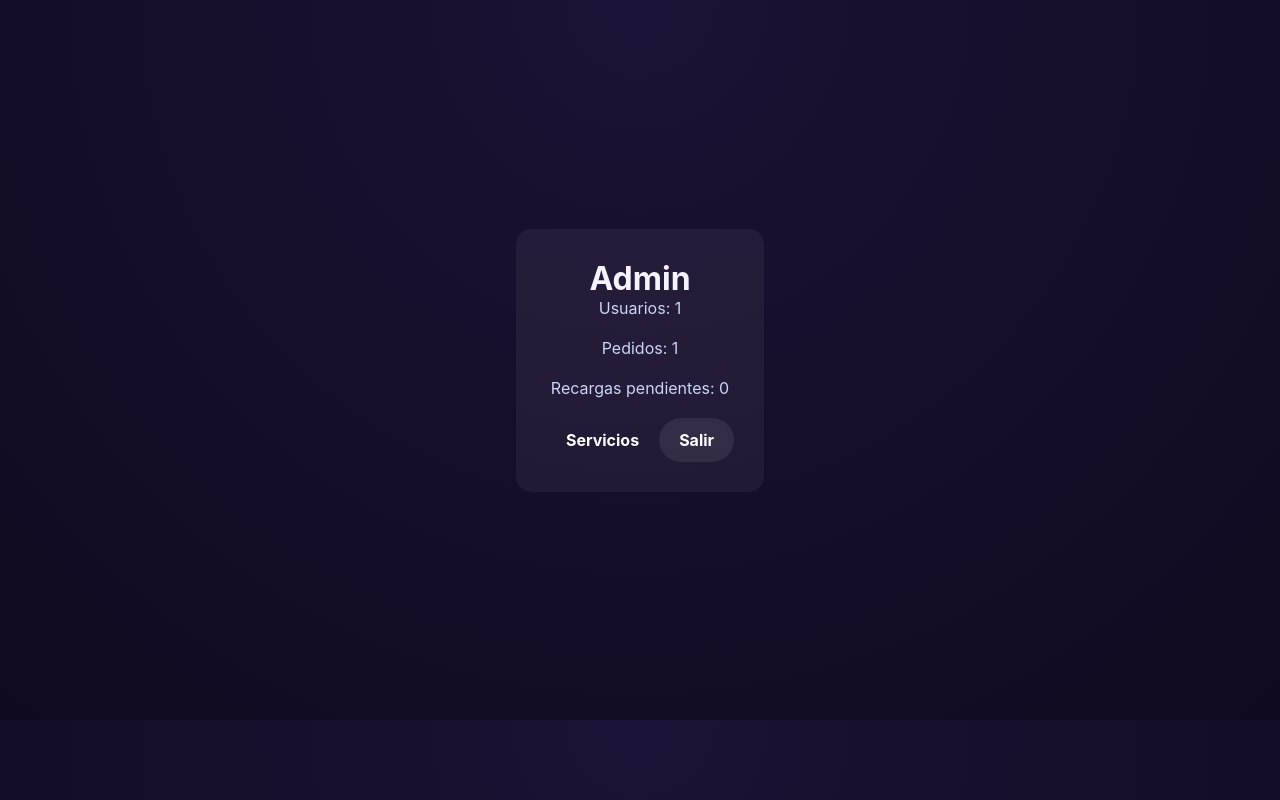
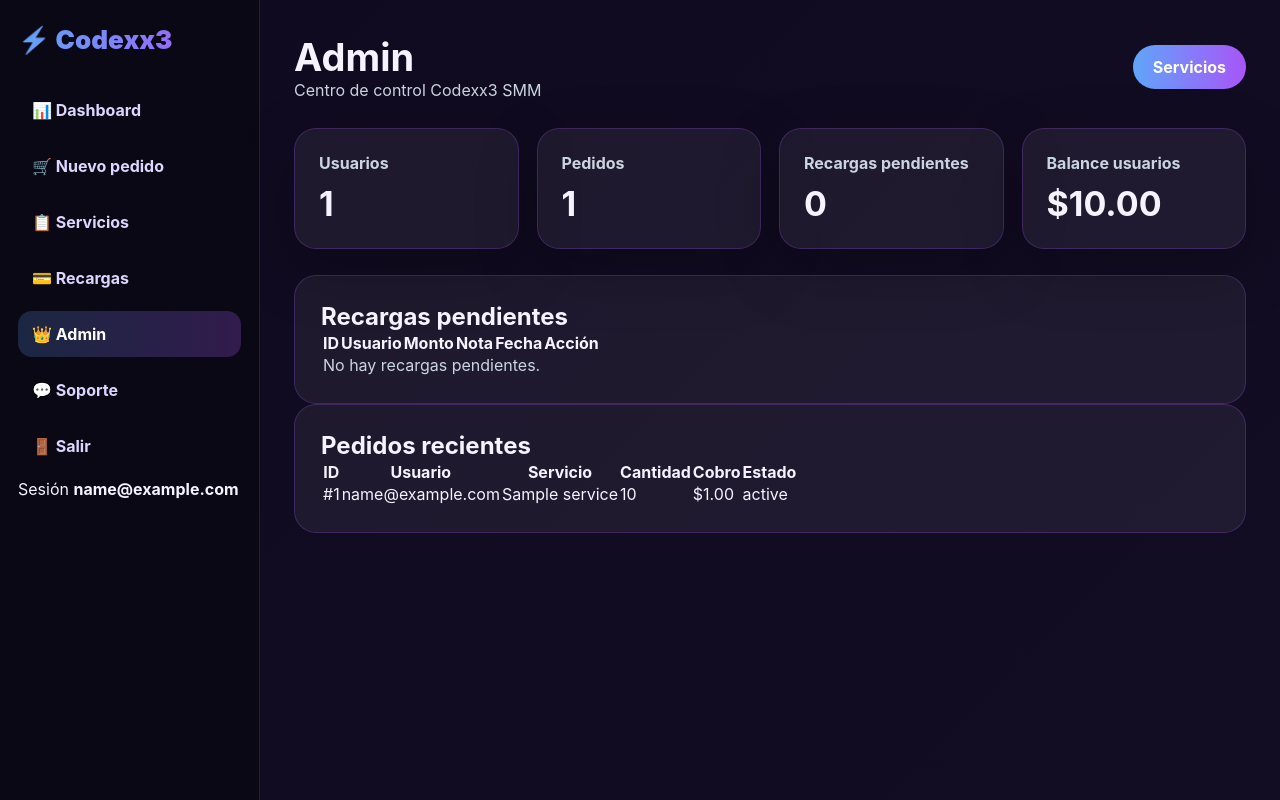
Before and after one commit to ballonaxx3/codexx3-smm-panelv3, a PHP site: page /admin.php in a window 1280 px wide. Run offline with PHP 8.4, Linux system fonts and the light colour scheme; the visitor is signed in with stand-in values (Sample User, id 1); tables that the repository leaves empty hold one stand-in row (values such as "Sample post").

Commit message:
Add admin deposit approval workflow

```diff
--- a/public/admin.php
+++ b/public/admin.php
@@ -3,9 +3,134 @@ require_once __DIR__.'/../app/config/session.php';
 require_once __DIR__.'/../app/config/database.php';
 require_once __DIR__.'/../app/lib/helpers.php';
 requireAdmin();
+
 $db = new Database();
-$users = $db->query('SELECT COUNT(*) c FROM users')->fetch()['c'] ?? 0;
-$orders = $db->query('SELECT COUNT(*) c FROM orders')->fetch()['c'] ?? 0;
-$deposits = $db->query("SELECT COUNT(*) c FROM deposits WHERE status='pending'")->fetch()['c'] ?? 0;
+$user = current_user($db);
+$msg = '';
+$error = '';
+
+if ($_SERVER['REQUEST_METHOD'] === 'POST') {
+    $action = $_POST['action'] ?? '';
+    $depositId = (int)($_POST['deposit_id'] ?? 0);
+
+    if ($depositId <= 0 || !in_array($action, ['approve_deposit', 'reject_deposit'], true)) {
+        $error = 'Acción no válida.';
+    } else {
+        try {
+            $pdo = $db->pdo();
+            $pdo->beginTransaction();
+
+            $stmt = $pdo->prepare('SELECT id,user_id,amount,status FROM deposits WHERE id=? FOR UPDATE');
+            $stmt->execute([$depositId]);
+            $deposit = $stmt->fetch();
+
+            if (!$deposit) {
+                $pdo->rollBack();
+                $error = 'Recarga no encontrada.';
+            } elseif (($deposit['status'] ?? '') !== 'pending') {
+                $pdo->rollBack();
+                $error = 'Esta recarga ya fue procesada.';
+            } elseif ($action === 'approve_deposit') {
+                $amount = (float)$deposit['amount'];
+                $depositUserId = (int)$deposit['user_id'];
+                $pdo->prepare('UPDATE users SET balance = balance + ? WHERE id=?')->execute([$amount, $depositUserId]);
+                $pdo->prepare('UPDATE deposits SET status=? WHERE id=?')->execute(['completed', $depositId]);
+                $pdo->commit();
+                $msg = 'Recarga aprobada y balance actualizado.';
+            } else {
+                $pdo->prepare('UPDATE deposits SET status=? WHERE id=?')->execute(['rejected', $depositId]);
+                $pdo->commit();
+                $msg = 'Recarga rechazada correctamente.';
+            }
+        } catch (Throwable $e) {
+            if (isset($pdo) && $pdo->inTransaction()) { $pdo->rollBack(); }
+            log_action('Admin deposit error: '.$e->getMessage());
+            $error = 'No se pudo procesar la recarga.';
+        }
+    }
+}
+
+$users = db_one($db, 'SELECT COUNT(*) c FROM users')['c'] ?? 0;
+$orders = db_one($db, 'SELECT COUNT(*) c FROM orders')['c'] ?? 0;
+$pendingDepositsCount = db_one($db, "SELECT COUNT(*) c FROM deposits WHERE status='pending'")['c'] ?? 0;
+$totalBalance = db_one($db, 'SELECT COALESCE(SUM(balance),0) total FROM users')['total'] ?? 0;
+
+$pendingDeposits = db_all($db, 'SELECT d.id,d.amount,d.note,d.status,d.created_at,u.email FROM deposits d LEFT JOIN users u ON u.id=d.user_id WHERE d.status=? ORDER BY d.id DESC LIMIT 25', ['pending']);
+$recentOrders = db_all($db, 'SELECT o.id,o.quantity,o.charge,o.status,o.created_at,u.email,s.name service_name FROM orders o LEFT JOIN users u ON u.id=o.user_id LEFT JOIN services s ON s.id=o.service_id ORDER BY o.id DESC LIMIT 10');
+
+panel_header('Admin','admin',$user);
 ?>
-<!doctype html><html lang="es"><head><meta charset="utf-8"><meta name="viewport" content="width=device-width,initial-scale=1"><title>Admin</title><link rel="stylesheet" href="/assets/css/style.css"></head><body><main class="hero"><div class="card"><h1>Admin</h1><p>Usuarios: <?= (int)$users ?></p><p>Pedidos: <?= (int)$orders ?></p><p>Recargas pendientes: <?= (int)$deposits ?></p><a class="btn" href="/services.php">Servicios</a><a class="btn secondary" href="/logout.php">Salir</a></div></main></body></html>
+
+<div class="topbar">
+    <div>
+        <h1>Admin</h1>
+        <p class="muted">Centro de control Codexx3 SMM</p>
+    </div>
+    <a class="btn primary" href="/services.php">Servicios</a>
+</div>
+
+<?php if($msg): ?><div class="alert success"><?= e($msg) ?></div><?php endif; ?>
+<?php if($error): ?><div class="alert error"><?= e($error) ?></div><?php endif; ?>
+
+<div class="stats">
+    <div class="stat-card"><span>Usuarios</span><strong><?= (int)$users ?></strong></div>
+    <div class="stat-card"><span>Pedidos</span><strong><?= (int)$orders ?></strong></div>
+    <div class="stat-card"><span>Recargas pendientes</span><strong><?= (int)$pendingDepositsCount ?></strong></div>
+    <div class="stat-card"><span>Balance usuarios</span><strong><?= money($totalBalance) ?></strong></div>
+</div>
+
+<section class="main-card table-card">
+    <h2>Recargas pendientes</h2>
+    <div class="table-wrap">
+        <table>
+            <thead><tr><th>ID</th><th>Usuario</th><th>Monto</th><th>Nota</th><th>Fecha</th><th>Acción</th></tr></thead>
+            <tbody>
+            <?php if(!$pendingDeposits): ?>
+                <tr><td colspan="6" class="muted">No hay recargas pendientes.</td></tr>
+            <?php endif; ?>
+            <?php foreach($pendingDeposits as $d): ?>
+                <tr>
+                    <td>#<?= (int)$d['id'] ?></td>
+                    <td><?= e($d['email'] ?? 'Usuario') ?></td>
+                    <td><?= money($d['amount'] ?? 0) ?></td>
+                    <td><?= e($d['note'] ?? '') ?></td>
+                    <td><?= e($d['created_at'] ?? '') ?></td>
+                    <td class="actions-cell">
+                        <form method="post" class="inline-form">
+                            <input type="hidden" name="deposit_id" value="<?= (int)$d['id'] ?>">
+                            <button class="btn mini primary" name="action" value="approve_deposit" type="submit">Aprobar</button>
+                            <button class="btn mini danger" name="action" value="reject_deposit" type="submit">Rechazar</button>
+                        </form>
+                    </td>
+                </tr>
+            <?php endforeach; ?>
+            </tbody>
+        </table>
+    </div>
+</section>
+
+<section class="main-card table-card">
+    <h2>Pedidos recientes</h2>
+    <div class="table-wrap">
+        <table>
+            <thead><tr><th>ID</th><th>Usuario</th><th>Servicio</th><th>Cantidad</th><th>Cobro</th><th>Estado</th></tr></thead>
+            <tbody>
+            <?php if(!$recentOrders): ?>
+                <tr><td colspan="6" class="muted">No hay pedidos recientes.</td></tr>
+            <?php endif; ?>
+            <?php foreach($recentOrders as $o): ?>
+                <tr>
+                    <td>#<?= (int)$o['id'] ?></td>
+                    <td><?= e($o['email'] ?? 'Usuario') ?></td>
+                    <td><?= e($o['service_name'] ?? 'Servicio') ?></td>
+                    <td><?= (int)($o['quantity'] ?? 0) ?></td>
+                    <td><?= money($o['charge'] ?? 0) ?></td>
+                    <td><span class="badge <?= e($o['status'] ?? 'pending') ?>"><?= e($o['status'] ?? 'pending') ?></span></td>
+                </tr>
+            <?php endforeach; ?>
+            </tbody>
+        </table>
+    </div>
+</section>
+
+<?php panel_footer(); ?>
```
